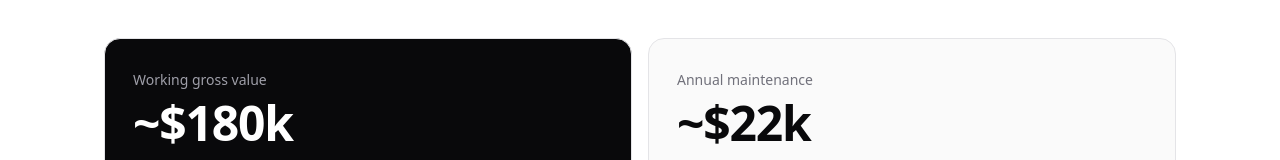
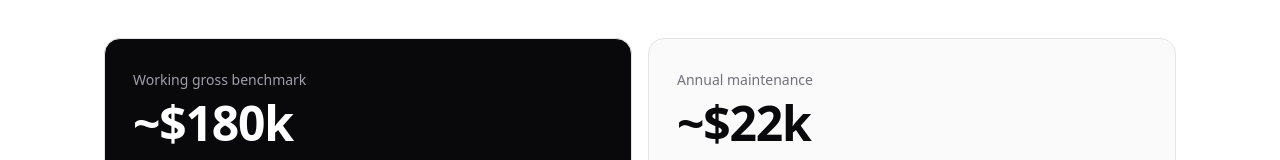
Before and after one commit to dougheindel/maui-resale, a React (Vite) app: page / in a window 1280 px wide. Shown: the part 159-319 px from the top of the page. Built offline with nearby package versions, Linux system fonts and the light colour scheme.

Commit message:
Update main.jsx

```diff
--- a/src/main.jsx
+++ b/src/main.jsx
@@ -144,7 +144,7 @@ function App() {
                 <section className="mb-16 grid grid-cols-1 gap-4 sm:grid-cols-2">
                     <div className="w-full rounded-2xl border border-zinc-200 bg-zinc-950 p-6 text-white sm:p-7">
                         <span className="text-sm font-medium text-zinc-400">
-                            Working gross value
+                            Working gross benchmark
                         </span>
 
                         <strong className="mt-2 block text-4xl font-semibold tracking-tight sm:text-5xl">
```
